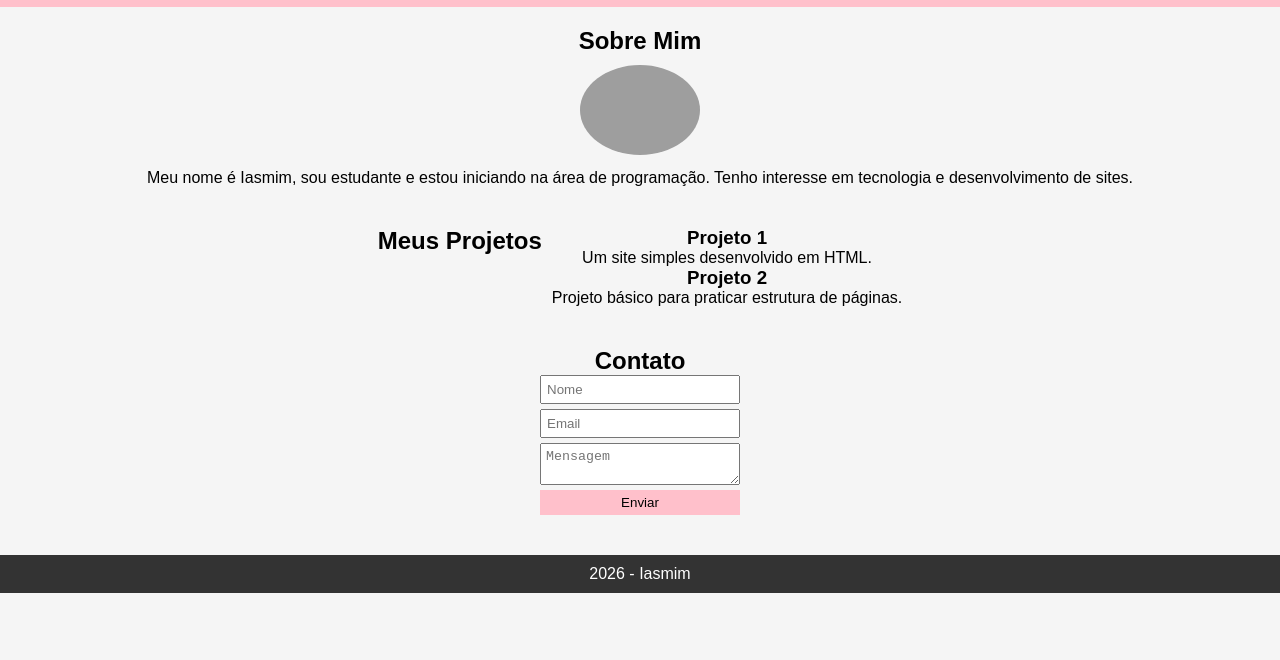
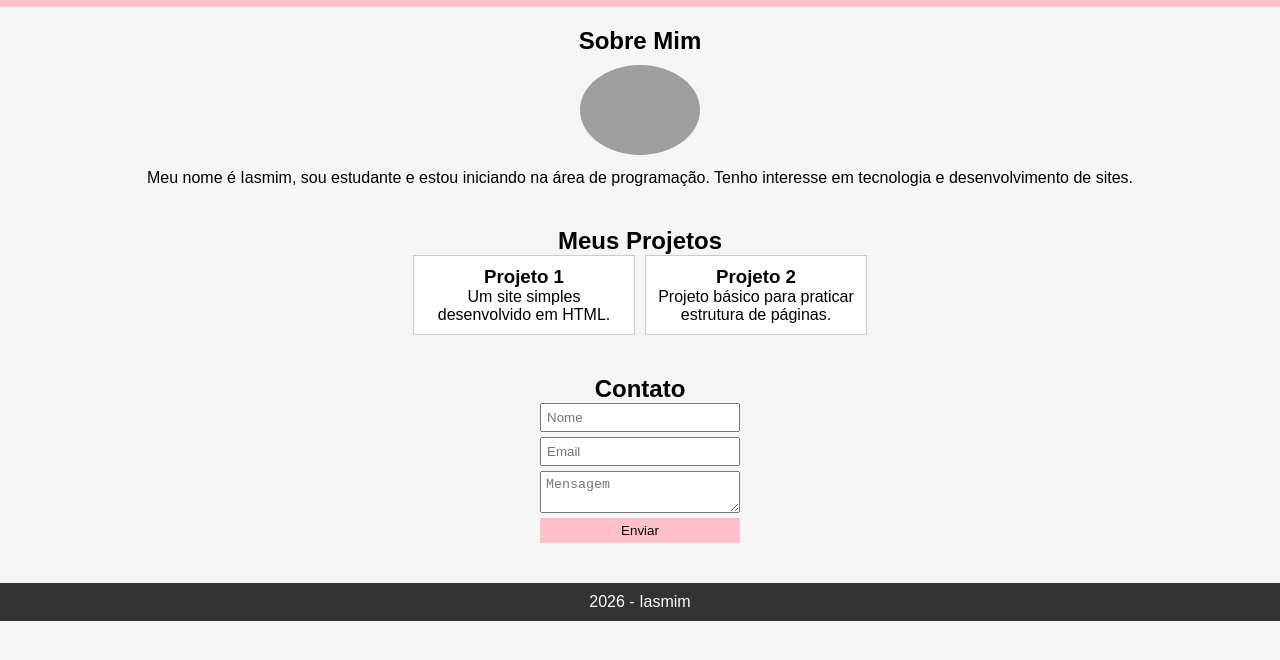
Before and after one commit to nunesiasmim12-commits/portfolio-iasmim, a plain HTML site: page index.html in a window 1280 px wide. Shown: the part 68-728 px from the top of the page. Drawn offline with Linux system fonts and the light colour scheme; grey boxes are pictures that could not be loaded.

Commit message:
style.css

```diff
--- a/style.css
+++ b/style.css
@@ -42,12 +42,20 @@ img {
 
 #projetos {
     display: flex;
-    justify-content: center;
+    flex-direction: column;
+    align-items: center;
+}
+
+/* Container dos projetos */
+#lista-projetos {
+    display: flex;
     gap: 10px;
     flex-wrap: wrap;
+    justify-content: center;
 }
 
-article {
+/* Cards */
+#lista-projetos div {
     border: 1px solid #ccc;
     padding: 10px;
     width: 200px;
```
